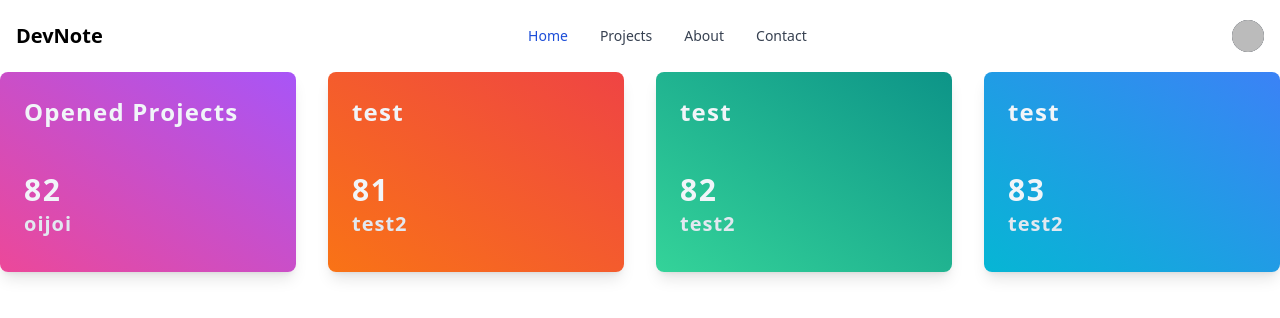
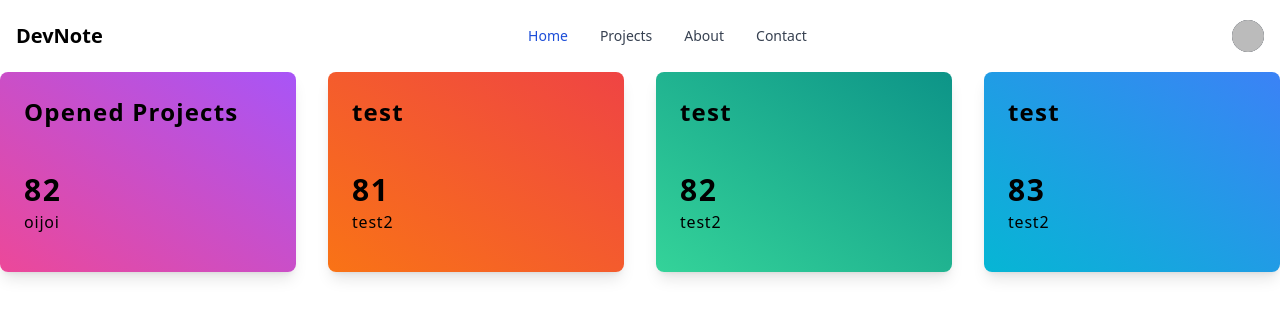
Before and after one commit to edukaki/devlist, a React (Create React App) app: page /projects/1 in a window 1280 px wide. Shown: the top 318 px of the page. Built offline with nearby package versions, Linux system fonts and the light colour scheme; no server answers; sample sign-in values are in the browser's storage.

Commit message:
feat(projectCard): format text color

```diff
--- a/src/components/ProjectCard/index.jsx
+++ b/src/components/ProjectCard/index.jsx
@@ -3,9 +3,9 @@ import React from 'react'
 const ProjectCard = (props) => {
     return (
         <div className={`grid grid-rows-4 p-6 max-w-full min-h-[200px] bg-gradient-to-tr ${props.fromColor} ${props.toColor} border-gray-400 rounded-lg shadow-lg`}>
-            <h2 className='row-span-2 text-2xl text-slate-100 font-bold tracking-wider'>{props.title}</h2>
-            <span className='row-span-1 text-3xl text-slate-100 font-bold tracking-wider'>{props.content}</span>
-            <h4 className='row-span-1 text-xl text-slate-200 font-bold tracking-wider'>{props.footer}</h4>
+            <h2 className='row-span-2 text-2xl text-black font-bold tracking-wider'>{props.title}</h2>
+            <span className='row-span-1 text-3xl text-black font-bold tracking-wider'>{props.content}</span>
+            <h4 className='row-span-1 text-l text-black tracking-wider'>{props.footer}</h4>
         </div>
     )
 }
```
